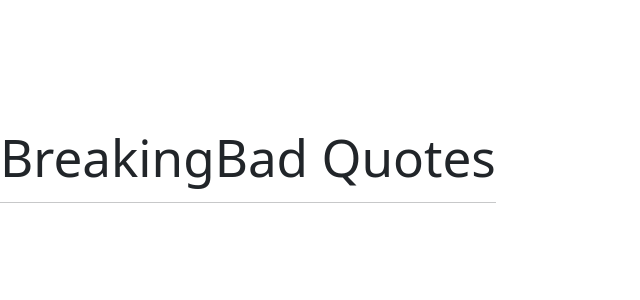
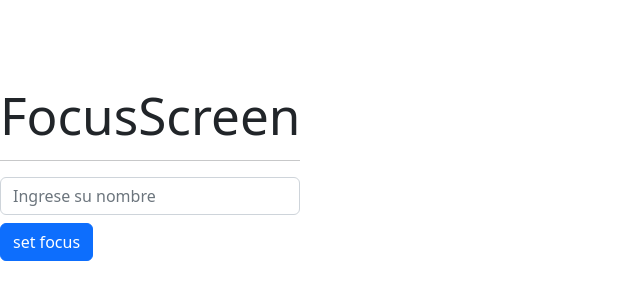
Before and after one commit to fjalvez/React-Curso, a React (Vite) app in the folder 05-hook-app/: page / in a window 1280 px wide. Shown: the part 226-526 px from the top of the page, without its empty margins (0-640 px from the left). Built offline with nearby package versions, Linux system fonts and the light colour scheme; no server answers.

Commit message:
avances con Hooks

```diff
--- /dev/null
+++ b/05-hook-app/src/03-examples/LoadingQuote.jsx
@@ -0,0 +1,8 @@
+
+export default function LoadingQuote() {
+    return (
+        <div className="alert alert-info text-center">
+            Loading...
+        </div>
+    )
+}
--- a/05-hook-app/src/03-examples/MultipleCustomHooks.jsx
+++ b/05-hook-app/src/03-examples/MultipleCustomHooks.jsx
@@ -1,15 +1,42 @@
 import { useFetch } from "../hooks/useFetch"
+import { useCounter } from "../hooks/useCounter";
+import LoadingQuote from "./LoadingQuote";
+import Quote from "./Quote";
 
 export const MultipleCustomHooks = () => {
 
-    const {data, isLoading, hasError} = useFetch('https://www.breakingbadapi.com/api/quotes/1');
+    const { counter, increment } = useCounter();
 
-    console.log({data,isLoading,hasError});
+    const { data, isLoading, hasError } = useFetch(`https://www.breakingbadapi.com/api/quotes/${counter}`);
+
+    const { author, quote } = !!data && data[0];
+
+
+    if (isLoading) {
+
+        return (
+            <h1>Cargando...</h1>
+        );
+    }
 
     return (
         <>
             <h1>BreakingBad Quotes</h1>
             <hr />
+
+            {
+                isLoading ? (
+                    < LoadingQuote />
+                ) : (
+                    < Quote quote={quote} author={author} />
+                )
+            }
+
+            <button className="btn btn-primary"
+                onClick={() => increment(1)}
+                disabled={isLoading}>
+                Siguiente Cita
+            </button>
         </>
     )
 }
--- /dev/null
+++ b/05-hook-app/src/03-examples/Quote.jsx
@@ -0,0 +1,11 @@
+
+export default function Quote({quote, author}) {
+    return (
+        <blockquote className="blockquote text-end">
+
+            <p className="mb-1">{quote}</p>
+            <footer className="blockquote-footer">{author}</footer>
+
+        </blockquote>
+    )
+}
--- /dev/null
+++ b/05-hook-app/src/04-useRef/FocusScreen.jsx
@@ -0,0 +1,32 @@
+import { useRef } from "react";
+
+export default function FocusScreen() {
+
+    const inputRef = useRef();
+
+    const onClick = () => {
+        inputRef.current.select();
+    };
+
+    return (
+        <>
+            <h1>FocusScreen</h1>
+            <hr />
+
+            <input
+                ref={inputRef}
+                type="text"
+                placeholder="Ingrese su nombre"
+                className="form-control"
+            />
+
+            <button
+                className="btn btn-primary mt-2"
+                onClick={onClick}
+            >
+                set focus
+            </button>
+
+        </>
+    )
+}
--- a/05-hook-app/src/main.jsx
+++ b/05-hook-app/src/main.jsx
@@ -3,12 +3,13 @@
 // import { FormWithCustomHook } from './02-useEffect/FormWithCustomHook';
 //import CounterWithCustomHooks from './01-useState/CounterWithCustomHooks'
 //import { SimpleForm } from "./02-useEffect/SimpleForm";
-import { MultipleCustomHooks } from './03-examples/MultipleCustomHooks';
+// import { MultipleCustomHooks } from './03-examples/MultipleCustomHooks';
+import FocusScreen from './04-useRef/FocusScreen';
 
 import './index.css'
 
 ReactDOM.createRoot(document.getElementById('root')).render(
   // <React.StrictMode>
-    <MultipleCustomHooks />
+    <FocusScreen />
   // </React.StrictMode>
 )
```
